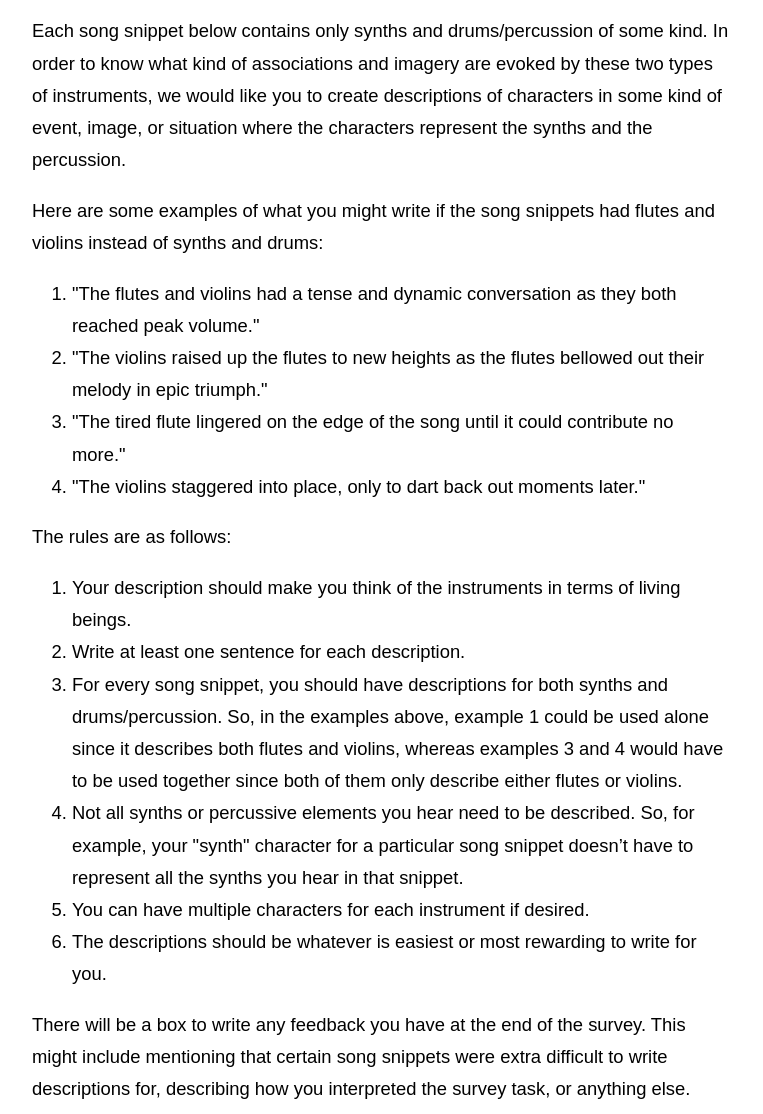
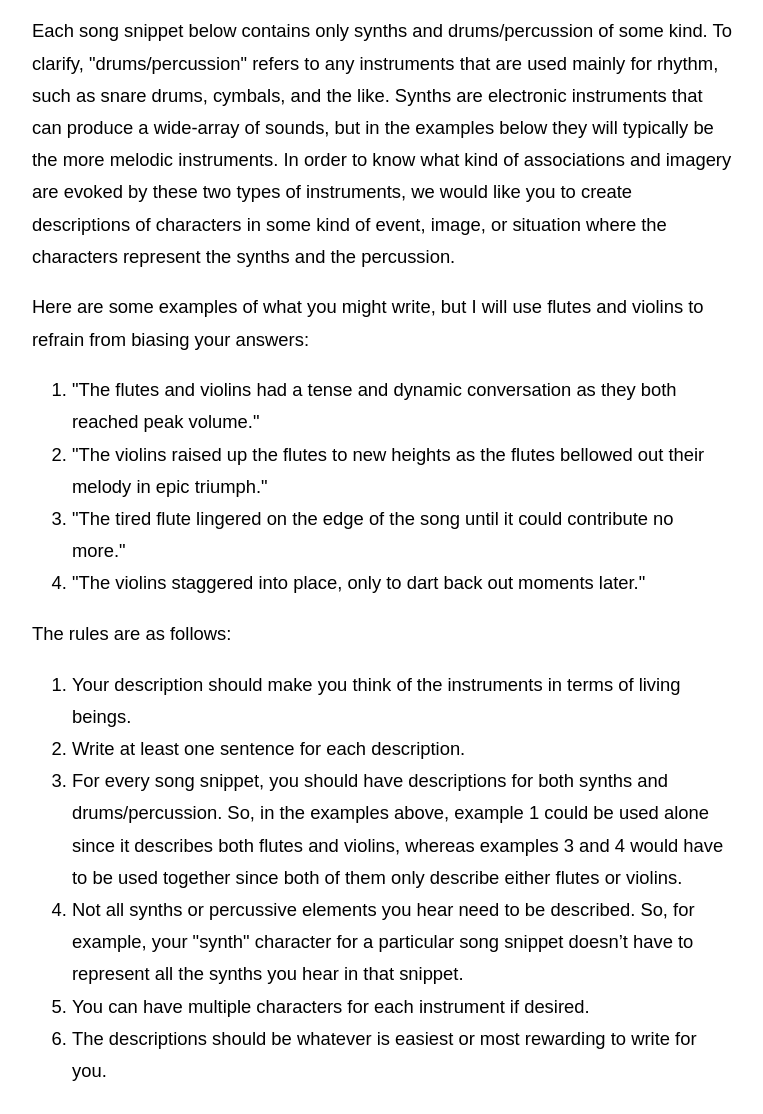
Before and after one commit to bluetiger77/animacy-timbre-metaphors, a website: page static/index.html in a window 1280 px wide. Shown: the part 116-1230 px from the top of the page, without its empty margins (258-1021 px from the left). Drawn offline with Linux system fonts and the light colour scheme.

Commit message:
Update index.html

```diff
--- a/static/index.html
+++ b/static/index.html
@@ -68,10 +68,11 @@
     <section id="instructions">
         <p>
             Each song snippet below contains only synths and drums/percussion of some kind.
+            To clarify, "drums/percussion" refers to any instruments that are used mainly for rhythm, such as snare drums, cymbals, and the like. Synths are electronic instruments that can produce a wide-array of sounds, but in the examples below they will typically be the more melodic instruments.
             In order to know what kind of associations and imagery are evoked by these two types of instruments, we would like you to create descriptions of characters in some kind of event, image, or situation where the characters represent the synths and the percussion.
         </p>
 
-        <p>Here are some examples of what you might write if the song snippets had flutes and violins instead of synths and drums:</p>
+        <p>Here are some examples of what you might write, but I will use flutes and violins to refrain from biasing your answers:</p>
 
         <ol>
             <li>"The flutes and violins had a tense and dynamic conversation as they both reached peak volume."</li>
@@ -100,6 +101,8 @@
 
         <p>
             There will be a box to write any feedback you have at the end of the survey. This might include mentioning that certain song snippets were extra difficult to write descriptions for, describing how you interpreted the survey task, or anything else.
+            Please refrain from looking up the songs during the survey (such as by using Shazam).
+            When the author will write their paper about these surveys, any information or examples taken from them will be referenced to without naming whichever participant they came from (so you can stay anonymous).
         </p>
     </section>
 
```
